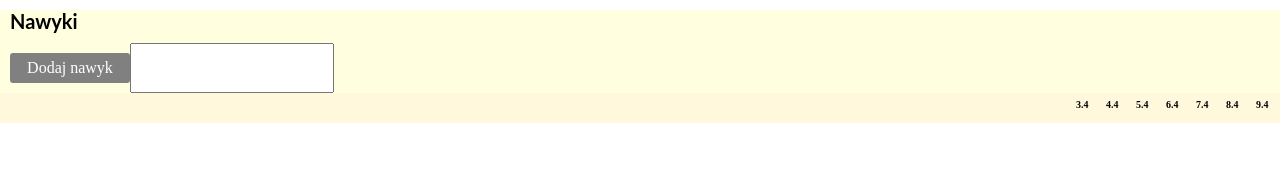
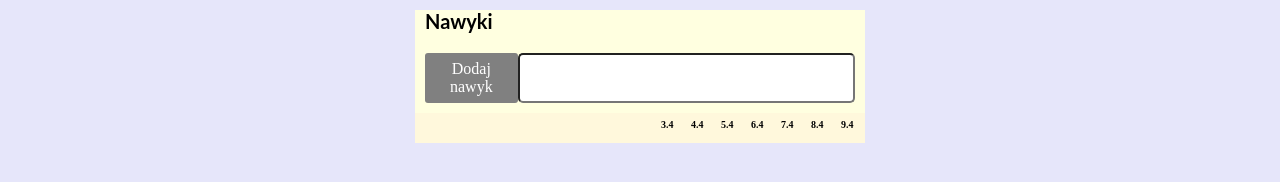
Before and after one commit to annastachura/Habits-app, a website: page src/content/index.html in a window 1280 px wide. Drawn offline with nearby package versions, Linux system fonts and the light colour scheme; files that its build step writes are made by us from their sources.

Commit message:
css changes

```diff
--- a/src/content/index.html
+++ b/src/content/index.html
@@ -31,7 +31,7 @@
         <h1 class="header__title">Nawyki</h1>
         <span class="header__container">
         <button class="header__button header__button--js">Dodaj nawyk</button>
-        <input class="header__input, header__input--js"></input>
+        <input class="header__input header__input--js"></input>
       </span>
     </section>
     <section class="days">
--- a/src/scss/main.scss
+++ b/src/scss/main.scss
@@ -18,6 +18,11 @@ html {
 body {
     color: black;
     background: white;
+    @media (min-width: 640px) {
+        width: 450px;
+        margin: 0 auto;
+        background: lavender;
+    }
 }
 
 .header {
@@ -51,6 +56,7 @@ body {
         margin-top: 10px;
         margin-bottom: 10px;
         margin-right: 10px;
+        border-radius: 5px;
     }
 }
 
```
